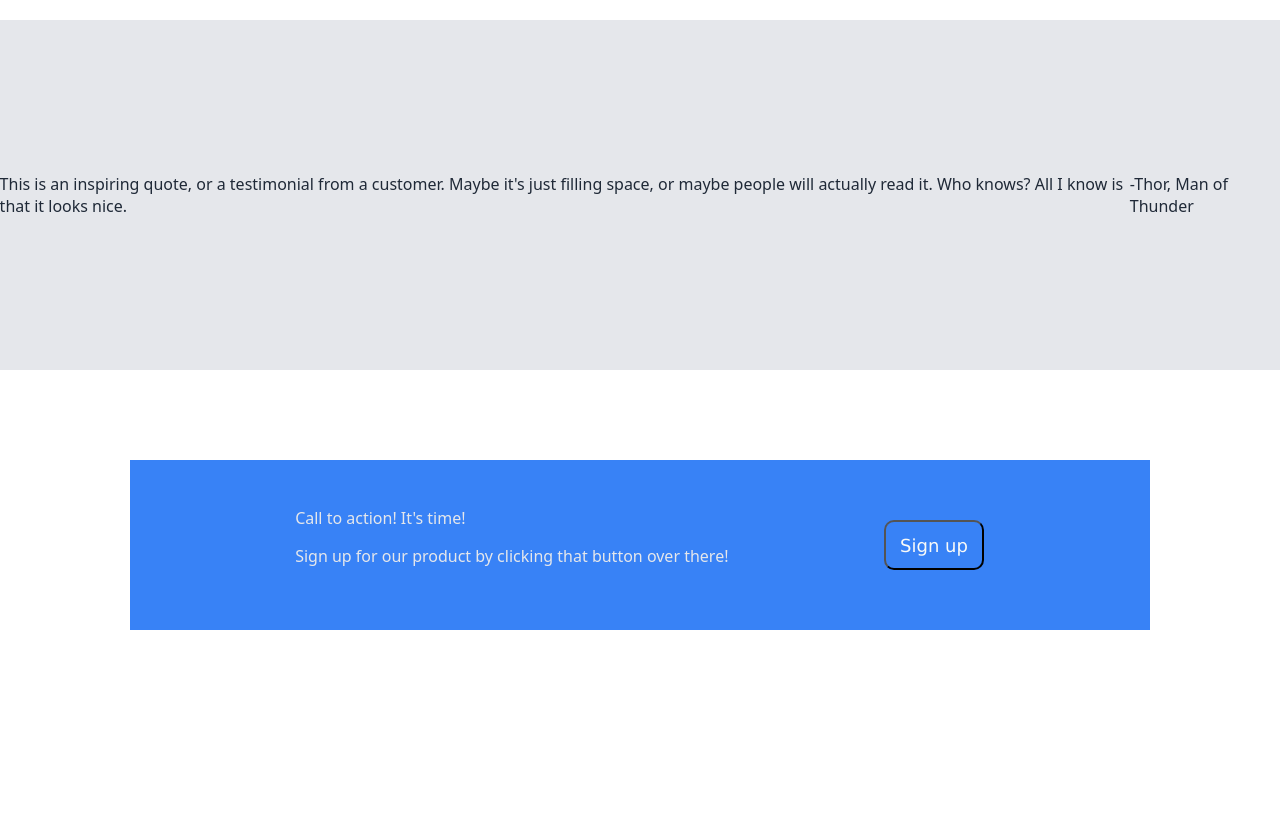
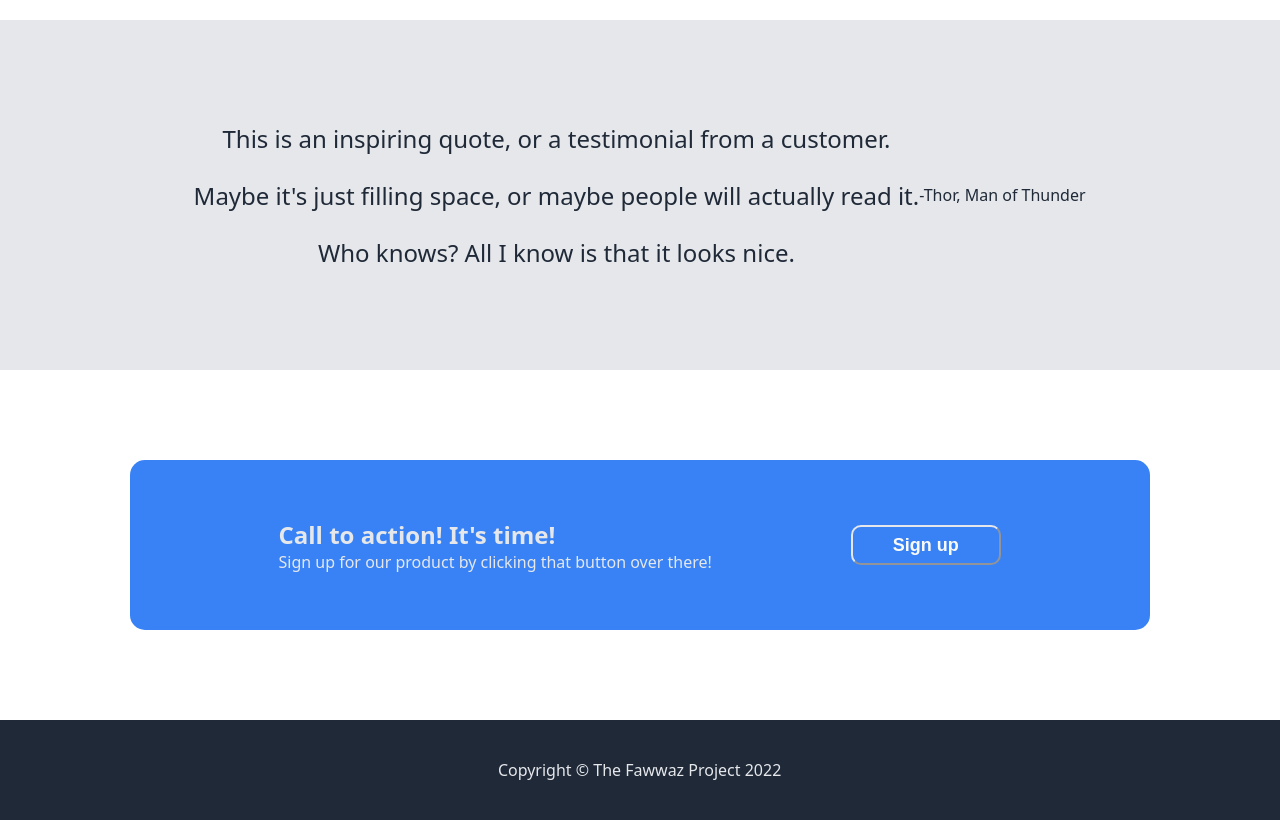
Before and after one commit to lesrevz/Landingpage, a plain HTML site: page index.html in a window 1280 px wide. Shown: the part 980-1800 px from the top of the page. Before the commit the page ends 1700 px from the top, so only its background shows below. Drawn offline with Linux system fonts and the light colour scheme.

Commit message:
add footer and lower comment

```diff
--- a/index.html
+++ b/index.html
@@ -24,7 +24,7 @@
       <div class="mainheader">
              <div class="text"> <h1 class="h1text">This website is awesome</h1>
                 <h2 class="h2text">This is the subtext in a smaller font</h2>
-                <button id="signup">Sign Up</button>
+                <button class="signup">Sign Up</button>
                 </div>
             <img class="cycles" src="./Images/cycles.jpg" alt="#">
         </div>
@@ -55,32 +55,34 @@
             </div>
         </div>
 
+<!--html fo comment-->
         <div class="comment">
-            <div>This is an inspiring quote, or a testimonial from a
-                customer. Maybe it's just filling space, or maybe people
-                will actually read it. Who knows? All I know is that it looks
+            <div class="comtext">This is an inspiring quote, or a testimonial from a
+                customer.<p> Maybe it's just filling space, or maybe people
+                will actually read it.</p> Who knows? All I know is that it looks
                 nice.
             </div>
-            <div>-Thor, Man of Thunder</div>
+            <div class="comthor">-Thor, Man of Thunder</div>
 
         </div>
 
+
+<!--html fo call to action-->
         <div class="calltoaction">
             <div class="ctabox">
-                <div class="h1cta">Call to action! It's time!
-                 <p>Sign up for our product by clicking that button over there!</p></div>
+                <div class="h1cta"><div class="h1ctatext">Call to action! It's time!</div>
+                 <div class="h2ctatext">Sign up for our product by clicking that button over there!</div></div>
                  <button class="ctabutton">Sign up</button>
             </div>
 
         </div>
 
-
-<!--footer
-        <div>
+<!--Footer for html-->
+        <div class="footer1">
             <footer>
-                Copyright &copy; The Fawwaz Project 2022
+                <div>Copyright &copy; The Fawwaz Project 2022</div>
             </footer>
-        </div>-->
+        </div>
 
 
     </body>
--- a/style.css
+++ b/style.css
@@ -75,7 +75,7 @@ a {
     color: #e5e7eb;
 }
 
-button {
+.signup {
     width: 20%;
     padding: 10px;
     background-color: #3882f6;
@@ -162,6 +162,22 @@ button {
     overflow-wrap: break-word ;
 }
 
+.comtext {
+    display: flex;
+    justify-content: flex-start;
+    align-items: center;
+    overflow-wrap: normal;
+    font-size:24px;
+    flex-direction: column;
+}
+
+
+.comthor {
+    display: flex;
+
+}
+
+
 /* Styling elements for "Call to action"*/
 
 .calltoaction {
@@ -184,15 +200,21 @@ button {
     align-items:center ;
     overflow: auto;
     padding: 10px;
+    border-radius: 15px;
 }
 
 .ctabutton {
     display: flex;
-    width: 100px;
-    height:50px;
+    width: 150px;
+    height:40px;
     justify-content: center;
     align-items: center;
     color: #f9faf8;
+    border-color: #e5e7eb;
+    background-color: #3882f6;
+    border-radius: 10px;
+    font-size: 18px;
+    font-weight: 600;
 }
 
 .h1cta {
@@ -201,6 +223,23 @@ button {
 }
 
 .h1ctatext {
-    font-size: 36px;
+    font-size: 24px;
     font-weight: 800;
 }
+
+
+/*Footer*/
+
+.footer1{
+    display:flex;
+    position: absolute;
+    top: 1700px;
+    left:-0.4px;
+    border: 5px soild black;
+    width:100%;
+    height:100px;
+    justify-content: center;
+    align-items: center;
+    background-color: #1f2937;
+    color: #e5e7eb;
+}
```
